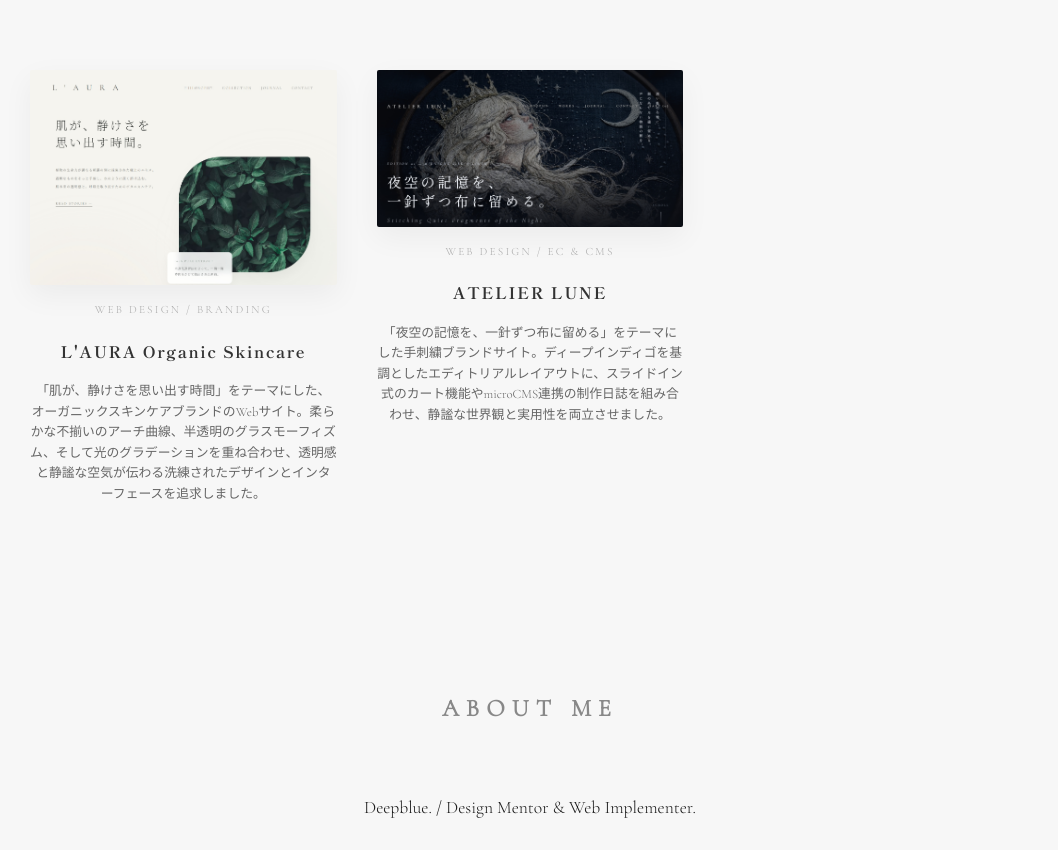
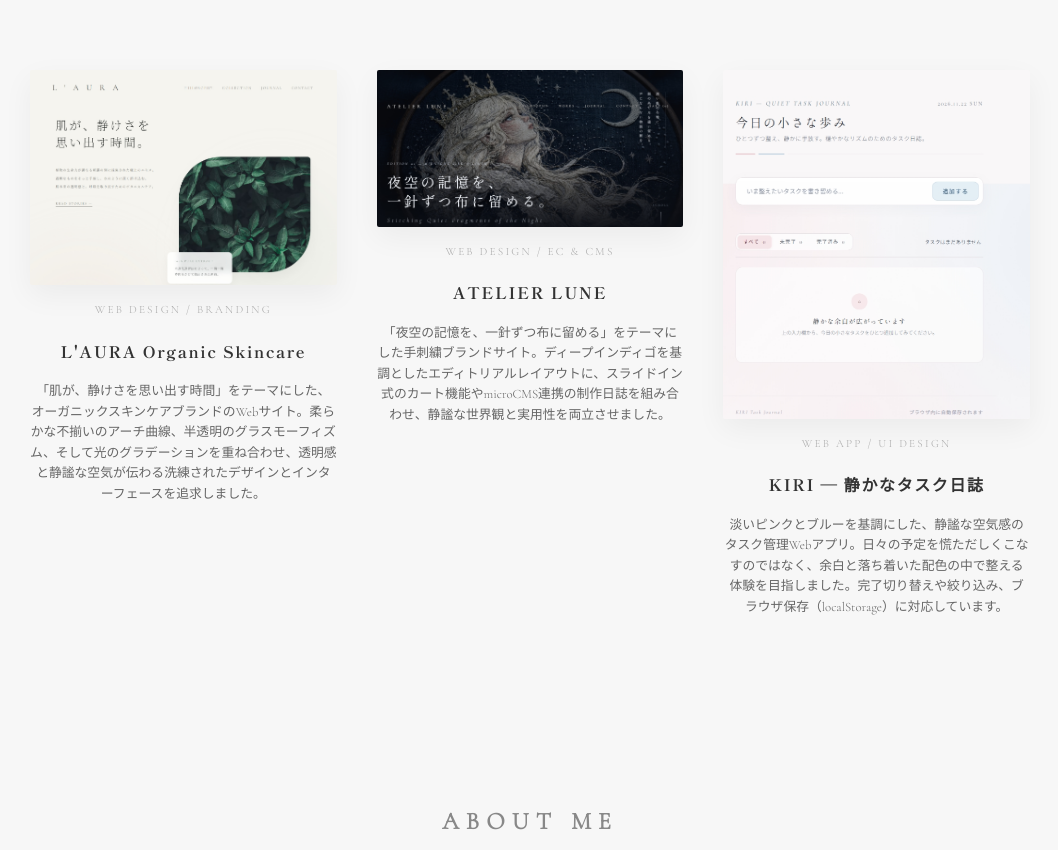
Before and after one commit to san0-code/deepblue, a plain HTML site: page index.html in a window 1280 px wide. Shown: the part 1755-2605 px from the top of the page, without its empty margins (110-1168 px from the left). Drawn offline with nearby package versions, Linux system fonts and the light colour scheme.

Commit message:
Add files via upload

```diff
--- a/index.html
+++ b/index.html
@@ -98,7 +98,7 @@
                     <a href="https://san0-code.github.io/SEIKOKAN-GALLERY/" style="text-decoration: none; color: inherit;">
                         <div class="work-image-placeholder">
                             <!-- 画像のファイル名やパスは実際の環境に合わせて変更してください -->
-                            <img src="san0-code.github.io_SEIKOKAN-GALLERY_ (1).png" alt="SEIKOUKAN 美術館" class="work-img">
+                            <img src="san0-code.github.io_SEIKOKAN-GALLERY_ (1).png" alt="SEIKOKAN 美術館" class="work-img">
                         </div>
                         <p class="work-category">Web Design / Museum</p>
                         <h3 class="work-name">SEIKOUKAN</h3>
@@ -126,7 +126,7 @@
                 <!-- 【NEW】ATELIER LUNE（手刺繍ブランド） -->
                 <div class="work-item">
                     <!-- ※公開したGitHub PagesのURLに合わせてhrefを変更してください -->
-                    <a href="https://san0-code.github.io/ATELIER-LUNE/" style="text-decoration: none; color: inherit;">
+                    <a href="https://san0-code.github.io/atelier-lune/" style="text-decoration: none; color: inherit;">
                         <div class="work-image-placeholder">
                             <img src="スクリーンショット_22-11-2026_92015_san0-code.github.io.jpeg" alt="ATELIER LUNE 手刺繍ブランド" class="work-img">
                         </div>
@@ -135,6 +135,21 @@
                     </a>
                     <p class="work-description" style="font-size: 0.8rem; color: #666; margin-top: 10px; line-height: 1.6;">
                         「夜空の記憶を、一針ずつ布に留める」をテーマにした手刺繍ブランドサイト。ディープインディゴを基調としたエディトリアルレイアウトに、スライドイン式のカート機能やmicroCMS連携の制作日誌を組み合わせ、静謐な世界観と実用性を両立させました。
+                    </p>
+                </div>
+
+                <!-- 【NEW】KIRI — 静かなタスク日誌 -->
+                <div class="work-item">
+                    <!-- ※公開したGitHub PagesのURLに合わせてhrefを変更してください -->
+                    <a href="https://san0-code.github.io/kiri-task/" style="text-decoration: none; color: inherit;">
+                        <div class="work-image-placeholder">
+                            <img src="kiri-task.png" alt="KIRI 静かなタスク日誌" class="work-img">
+                        </div>
+                        <p class="work-category">Web App / UI Design</p>
+                        <h3 class="work-name">KIRI — 静かなタスク日誌</h3>
+                    </a>
+                    <p class="work-description" style="font-size: 0.8rem; color: #666; margin-top: 10px; line-height: 1.6;">
+                        淡いピンクとブルーを基調にした、静謐な空気感のタスク管理Webアプリ。日々の予定を慌ただしくこなすのではなく、余白と落ち着いた配色の中で整える体験を目指しました。完了切り替えや絞り込み、ブラウザ保存（localStorage）に対応しています。
                     </p>
                 </div>
 
```
Also changed, not shown: kiri-task.png (added).
